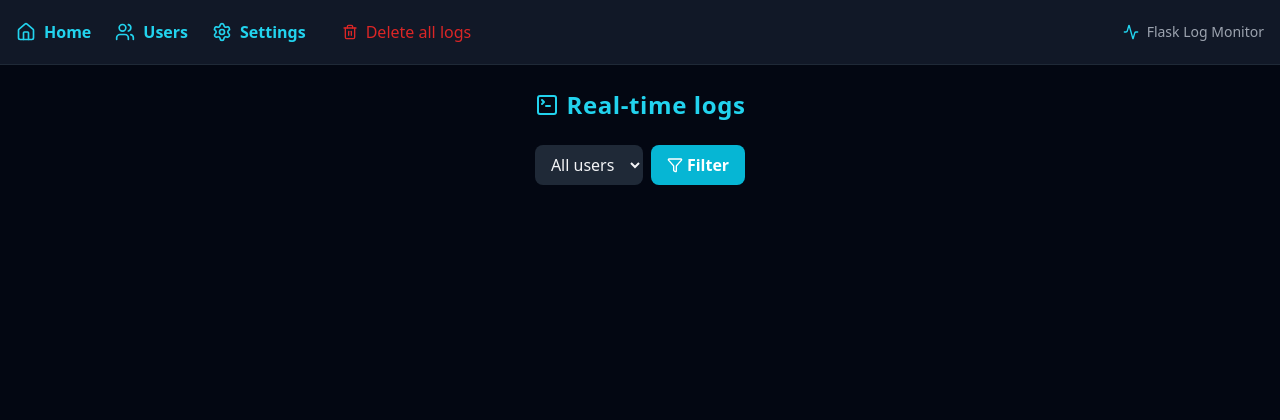
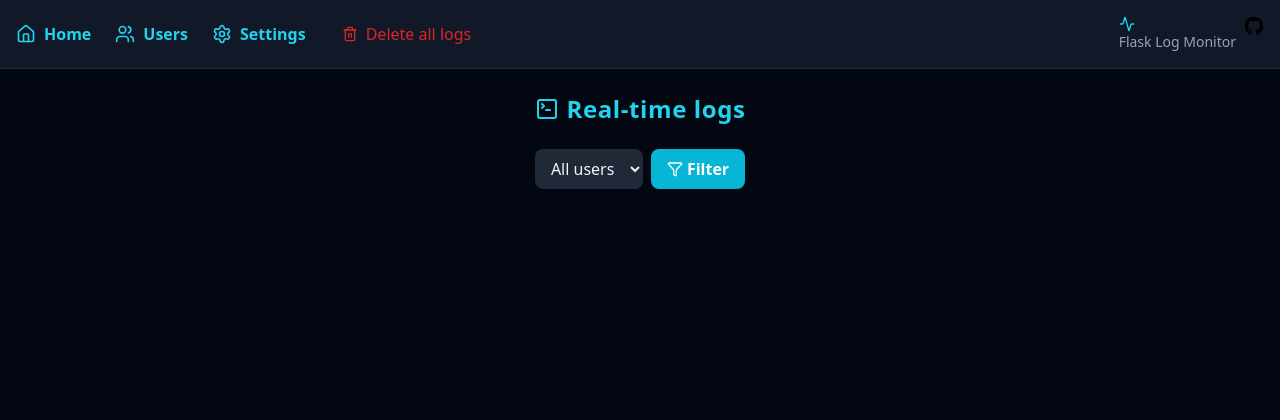
Before and after one commit to alfiosalanitri/flask-log-monitor, a Flask app: page / in a window 1280 px wide. Shown: the top 420 px of the page. Before the commit the page ends 185 px from the top, so only its background shows below. Run offline with Flask 3, Linux system fonts and the light colour scheme; data that the repository does not hold is empty; some libraries are stand-ins or nearby versions.

Commit message:
Update base.html
add GitHub link to navbar

```diff
--- a/templates/base.html
+++ b/templates/base.html
@@ -27,8 +27,16 @@
       </form>
     </div>
     <div class="text-gray-400 text-sm flex items-center gap-2">
-      <i data-lucide="activity" class="w-4 h-4 text-cyan-400"></i>
-      Flask Log Monitor
+    <div class="flex space-x-2">
+        <div>
+          <i data-lucide="activity" class="w-4 h-4 text-cyan-400"></i> Flask Log Monitor
+        </div>
+        <a href="https://github.com/alfiosalanitri/flask-log-monitor" target="_blank" title="Github">
+          <svg height="20" aria-hidden="true" viewBox="0 0 24 24" version="1.1" width="20" data-view-component="true" class="octicon octicon-mark-github v-align-middle">
+              <path d="M12 1C5.923 1 1 5.923 1 12c0 4.867 3.149 8.979 7.521 10.436.55.096.756-.233.756-.522 0-.262-.013-1.128-.013-2.049-2.764.509-3.479-.674-3.699-1.292-.124-.317-.66-1.293-1.127-1.554-.385-.207-.936-.715-.014-.729.866-.014 1.485.797 1.691 1.128.99 1.663 2.571 1.196 3.204.907.096-.715.385-1.196.701-1.471-2.448-.275-5.005-1.224-5.005-5.432 0-1.196.426-2.186 1.128-2.956-.111-.275-.496-1.402.11-2.915 0 0 .921-.288 3.024 1.128a10.193 10.193 0 0 1 2.75-.371c.936 0 1.871.123 2.75.371 2.104-1.43 3.025-1.128 3.025-1.128.605 1.513.221 2.64.111 2.915.701.77 1.127 1.747 1.127 2.956 0 4.222-2.571 5.157-5.019 5.432.399.344.743 1.004.743 2.035 0 1.471-.014 2.654-.014 3.025 0 .289.206.632.756.522C19.851 20.979 23 16.854 23 12c0-6.077-4.922-11-11-11Z"></path>
+          </svg>
+        </a>
+      </div>
     </div>
   </nav>
 
```
